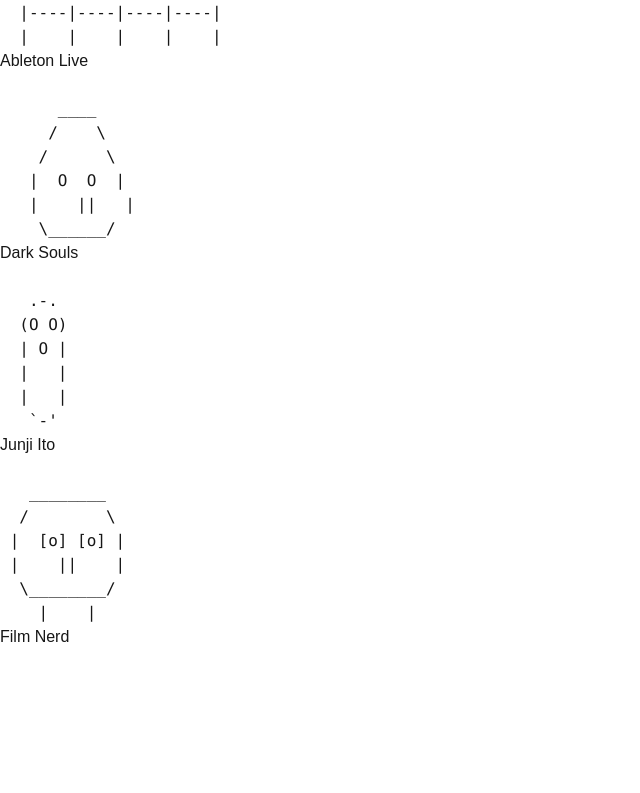
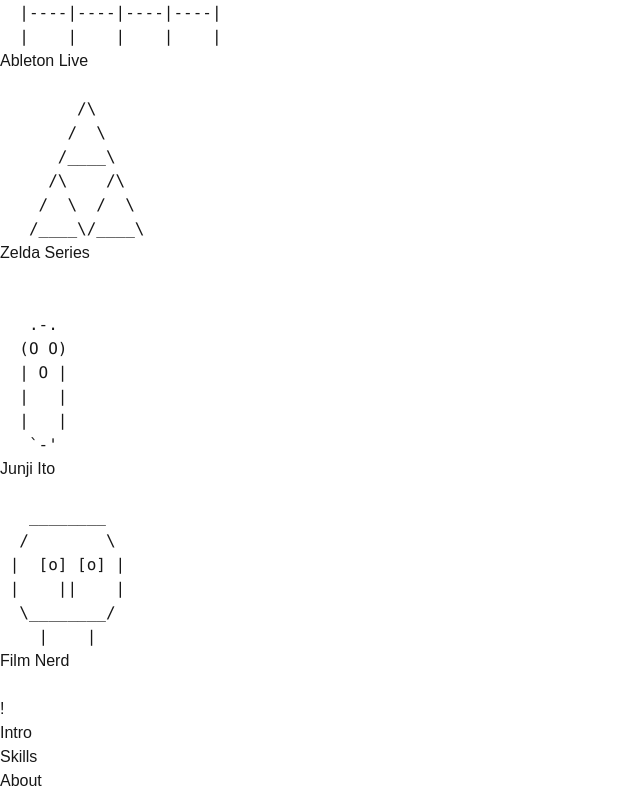
Before and after one commit to Mouveee/mouveee.github.io, a Next.js app: page /about in a window 1280 px wide. Shown: the part 1943-2736 px from the top of the page, without its empty margins (0-640 px from the left). Before the commit the page ends 2616 px from the top, so only its background shows below. Built offline with nearby package versions, Linux system fonts and the light colour scheme.

Commit message:
About: Add Zelda, remove Dark Souls

```diff
--- a/src/app/about/page.tsx
+++ b/src/app/about/page.tsx
@@ -1,6 +1,7 @@
 'use client';
 
 import React from "react";
+import NavigationMenu from "@/app/components/NavigationMenu";
 
 interface ASCIIAnimation {
     [key: string]: string[];
@@ -37,14 +38,15 @@ export default function About() {
             "   /   \\    ",
             "  /     \\   "
         ],
-        darkSouls: [
-            "      ____      ",
-            "     /    \\     ",
-            "    /      \\    ",
-            "   |  O  O  |   ",
-            "   |    ||   |   ",
-            "    \\______/    "
-        ],
+        zelda: [
+            "        /\\        ",
+            "       /  \\       ",
+            "      /____\\      ",
+            "     /\\    /\\     ",
+            "    /  \\  /  \\    ",
+            "   /____\\/____\\   "
+        ]
+        ,
         junjiIto: [
             "   .-.      ",
             "  (O O)     ",
@@ -90,8 +92,8 @@ export default function About() {
             "  .-(    ).    ",
             " (        )   ",
             "  `-.____.-'   ",
-            "     ||||      ",
-            "     ||||      "
+            "    / // /      ",
+            "     // / /      "
         ],
         movieNerd: [
             "   ________   ",
@@ -124,7 +126,7 @@ export default function About() {
         murakami: "Haruki Murakami is a master of magical realism, blending surreal elements with everyday life.",
         gatsby: "The Great Gatsby explores themes of wealth, love, and the American Dream in the Jazz Age.",
         twinPeaks: "Twin Peaks is a mind-bending TV show, mixing crime drama with surrealist elements.",
-        darkSouls: "Dark Souls is a notoriously difficult action RPG known for its deep lore and atmospheric world.",
+        zelda: "The Legend of Zelda is a beloved action-adventure series renowned for its immersive world, intricate puzzles, and epic quests. Its blend of exploration, combat, and rich storytelling has made it a cornerstone of gaming history.",
         junjiIto: "Junji Ito's horror stories often involve grotesque body horror and twisted psychological elements.",
         jpegmafia: "JPEGMAFIA is an experimental rapper and producer known for his eclectic style and biting social commentary.",
         radiohead: "Radiohead is a British rock band that revolutionized modern music with their experimental approach.",
@@ -196,8 +198,8 @@ export default function About() {
                     label: "Ableton Live"
                 },
                 {
-                    key: "darkSouls",
-                    label: "Dark Souls"
+                    key: "zelda",
+                    label: "Zelda Series"
                 },
                 {
                     key: "junjiIto",
@@ -218,10 +220,10 @@ export default function About() {
                 About Me
             </h1>
 
-            <div className="mt-12 space-y-8 w-full max-w-4xl z-10">
+            <div className="mt-12 space-y-8 w-full max-w-4xl z-10 text-center">
                 {categories.map((category, catIndex) => (
                     <div key={catIndex}>
-                        <h2 className="text-xl font-semibold text-pink-500 mb-4 uppercase">{category.title}</h2>
+                        <h2 className="text-2xl self-center font-semibold mb-4 uppercase">{category.title}</h2>
                         <div className="grid grid-cols-2 sm:grid-cols-4 gap-6">
                             {category.interests.map((item, index) => (
                                 <div key={index} className="perspective-1000">
@@ -277,6 +279,7 @@ export default function About() {
                     transform: rotateY(180deg);
                 }
             `}</style>
+            <NavigationMenu />
         </div>
     );
 }
```
